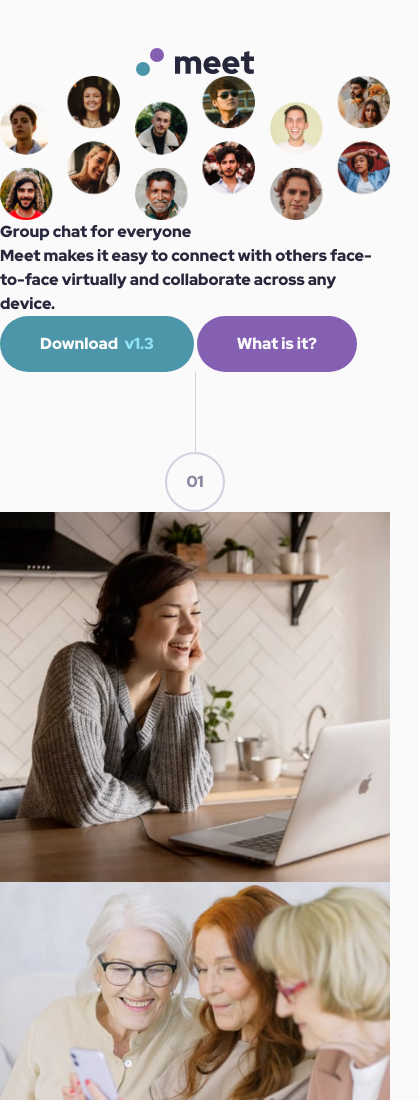
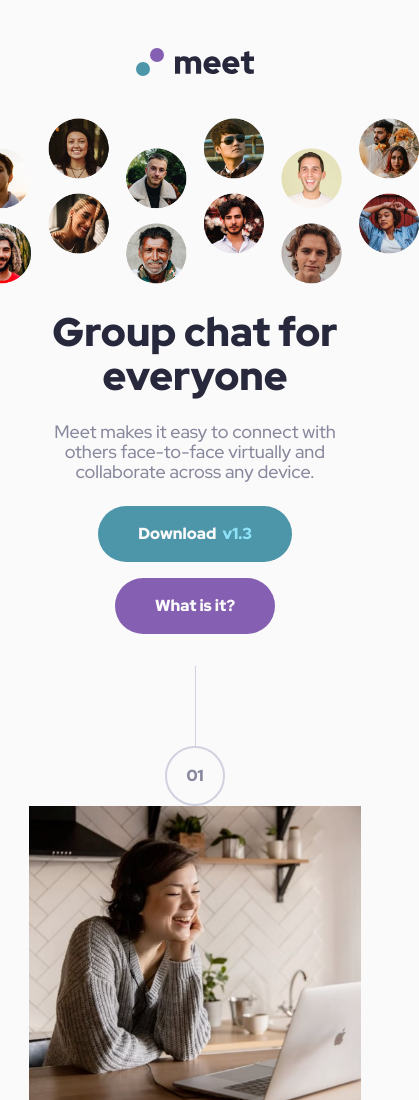
Before and after one commit to Darionas/meet-landing-page, a plain HTML site: page index.html in a window 390 px wide. Shown: the top 1100 px of the page, 419 px wide, since content can reach past the window. Drawn offline with Linux system fonts and the light colour scheme.

Commit message:
mobile layout hero part

```diff
--- a/index.html
+++ b/index.html
@@ -16,7 +16,7 @@
     <header>
        <img class="logo" src="./assets/logo.svg" alt="Logo">
     </header>
-    <main>
+    <main class="main-content">
         <section class="hero">
             <div class="img-hero-mobile">
                 <img src="./assets/tablet/image-hero.png" alt="Hero Image">
@@ -27,9 +27,9 @@
             <div class="img-hero-desktop-right">
                 <img src="./assets/desktop/image-hero-right.png" alt="Hero Image right">
             </div>
-            <div>
-                <h1>Group chat for everyone</h1>
-                <p>Meet makes it easy to connect with others face-to-face virtually and collaborate across any device.</p>
+            <div class="hero-content">
+                <h1 class="text-preset-1">Group chat for everyone</h1>
+                <p class="hero__para text-preset-4">Meet makes it easy to connect with others face-to-face virtually and collaborate across any device.</p>
                 <div>
                     <button class="btn__blue text-preset-5">Download<span class="version__blue">&nbsp;&nbsp;v1.3</span></button>
                     <a class="btn__purple btn__purple--link text-preset-5" href="#">What is it?</a>
--- a/styles.css
+++ b/styles.css
@@ -31,10 +31,11 @@ body {
     font-weight: 900;
     background-color: var(--clr-white);
     color: var(--clr-slate-900);
+    overflow-x: hidden;
 }
 
 .text-preset-1 {
-    font-size: 4rem;
+    font-size: clamp(2.5rem, 5vw, 4rem); /* 4rem */
     line-height: 110%;
     letter-spacing: 0px;
 }
@@ -137,12 +138,22 @@ body {
 }
 
 
+/* MOBILE LAYOUT */
+
 header {
     padding: 3em 5em 0 5em;
 }
 
 .logo {
     margin: auto;
+}
+
+/* solution for the “sides cut off” hero image (includes and body element) */
+.img-hero-mobile {
+    width: 100%;
+    object-fit: cover;
+    object-position: center;
+    transform: scale(1.35);
 }
 
 .img-hero-desktop-left,
@@ -154,4 +165,28 @@ header {
     display: inline-block;
     text-decoration: none;
     text-align: center;
+    margin-block-start: 1em;
 }
+
+.main-content {
+    display: grid;
+    width: 85%;
+    max-width: 1000px;
+    margin: 0 auto;
+    padding-block-start: 4em;
+}
+
+.hero {
+    margin-block-end: 2em;
+}
+
+.hero-content {
+    display: grid;
+    text-align: center;
+    gap: 1.5em;
+    padding-block-start: 3em;
+}
+
+.hero__para {
+    color: var(--clr-slate-600);
+}
```
Also changed, not shown: design_system.html (+5 -3 lines).
